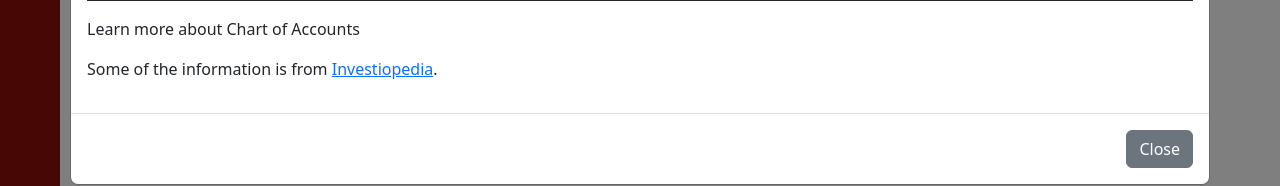
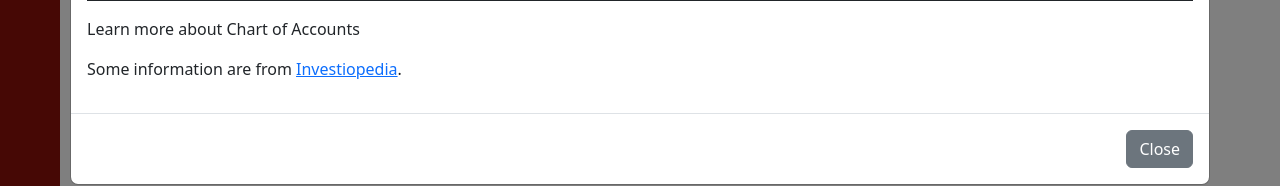
Before and after one commit to rjpd-7/Accounting_Systemv0.2, a Django app: page /accounts/ in a window 1280 px wide, after a click that opens the changed part. Shown: the part 614-800 px from the top of the page. Run offline with Django 5.2, Linux system fonts and the light colour scheme; the visitor is signed in with stand-in values (Sample User, id 1).

Commit message:
info changes in accounts and journal

```diff
--- a/Accounting_System_app/templates/Front_End/accounts.html
+++ b/Accounting_System_app/templates/Front_End/accounts.html
@@ -315,7 +315,7 @@
                     </tbody>
                 </table>
                 <p>Learn more about Chart of Accounts</p>
-                <p>Some of the information is from <a href="https://www.investopedia.com/terms/c/chart-accounts.asp" target="_blank">Investiopedia</a>.</p>
+                <p>Some information are from <a href="https://www.investopedia.com/terms/c/chart-accounts.asp" target="_blank">Investiopedia</a>.</p>
             </div>
             <div class="modal-footer">
                 <button type="button" class="btn btn-secondary" data-bs-dismiss="modal">Close</button>
--- a/Accounting_System_app/templates/Front_End/journal.html
+++ b/Accounting_System_app/templates/Front_End/journal.html
@@ -381,6 +381,8 @@
                     <p>First row should be a debit input.</p>
                     <p>Last row should be a credit input.</p>
                     <p>There shouldn't be empty debit and credit values</p>
+
+                    <h5>Sample Insert Journal Entry Form</h5>
                     <table class="table table-bordered border-dark">
                     <thead>
                         <tr>
```
